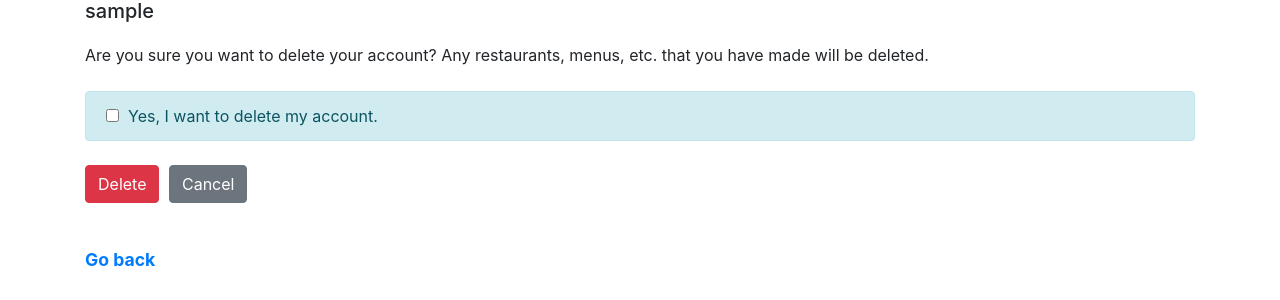
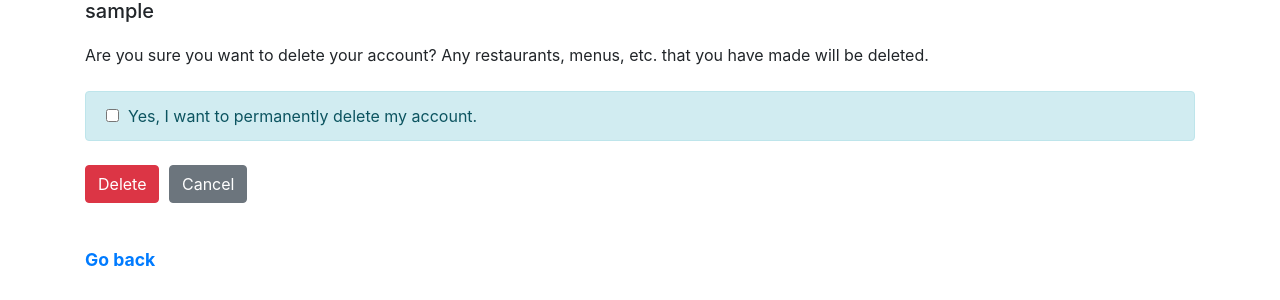
Before and after one commit to arcanemachine/django-menu-maker, a Django app: page /users/me/delete-account/ in a window 1280 px wide. Shown: the part 132-432 px from the top of the page. Run offline with Django 3.2, Linux system fonts and the light colour scheme; the visitor is signed in with stand-in values (Sample User, id 1); some libraries are stand-ins or nearby versions.

Commit message:
Inform user that account deletion is permanent

```diff
--- a/restaurants/templates/restaurants/restaurant_confirm_delete.html
+++ b/restaurants/templates/restaurants/restaurant_confirm_delete.html
@@ -9,7 +9,7 @@
 
 <p>Are you sure you want to delete the '{{ restaurant.name }}' restaurant?</p>
 
-{% with submit_text="Delete" submit_button_class="danger" confirm_text="Yes, I want to delete this restaurant." %}
+{% with submit_text="Delete" submit_button_class="danger" confirm_text="Yes, I want to permanently delete this restaurant." %}
   {% include 'base_form.html' %}
 {% endwith %}
 
--- a/users/templates/users/user_confirm_delete.html
+++ b/users/templates/users/user_confirm_delete.html
@@ -9,7 +9,7 @@
 
 <p>Are you sure you want to delete your account? Any restaurants, menus, etc. that you have made will be deleted.</p>
 
-{% with submit_text="Delete" submit_button_class="danger" confirm_text="Yes, I want to delete my account." %}
+{% with submit_text="Delete" submit_button_class="danger" confirm_text="Yes, I want to permanently delete my account." %}
   {% include 'base_form.html' %}
 {% endwith %}
 
```
